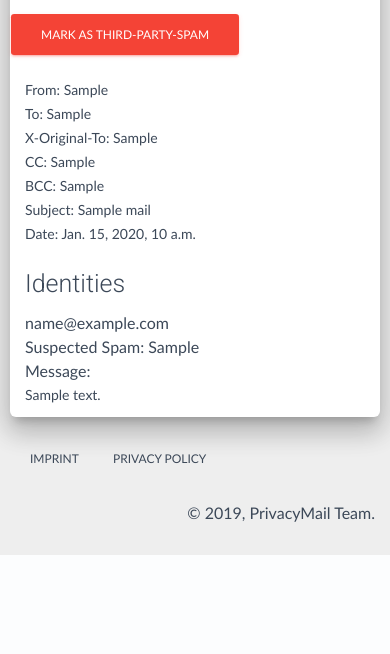
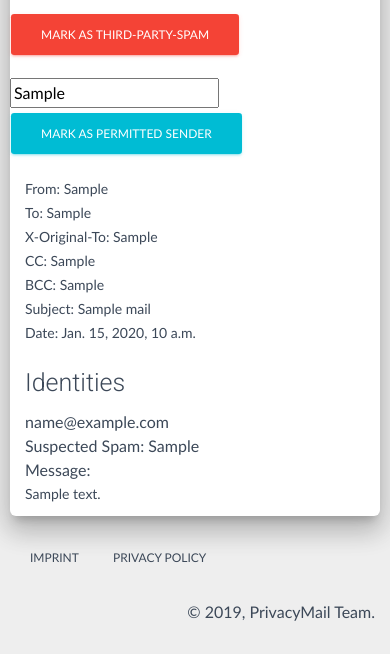
Before and after one commit to privacymail/PrivacyMail, a Django app: template privacymail/mailfetcher/templates/mailfetcher/mail.html in a window 390 px wide. Shown: the part 380-1034 px from the top of the page. Before the commit the page ends 935 px from the top, so only its background shows below. Run offline with Django 3.2, Linux system fonts and the light colour scheme; the template is opened without the code that fills it: most values are stand-ins (such as "Sample title", 1, 10 or a date in 2020); some libraries are stand-ins or nearby versions.

Commit message:
[MailView] Allow marking sender as permitted

```diff
--- a/privacymail/mailfetcher/templates/mailfetcher/mail.html
+++ b/privacymail/mailfetcher/templates/mailfetcher/mail.html
@@ -12,7 +12,7 @@ View eMail - PrivacyMail
     <div class="profile-content">
         <div class="container">
             <div class="row">
-                <div class="col-md-9">
+                <div class="col-md-12">
                     <div class="row">
                         <form action="." method="post">{% csrf_token %}
                             <input type="hidden" name="action" value="markRegistered">
@@ -21,6 +21,11 @@ View eMail - PrivacyMail
                         <form action="." method="post">{% csrf_token %}
                             <input type="hidden" name="action" value="markSpam">
                             <button type="submit" class="btn btn-danger">Mark as Third-Party-Spam</button>
+                        </form>
+                        <form action="." method="post">{% csrf_token %}
+                            <input type="hidden" name="action" value="markPermittedSender">
+                            <input type="text" name="payload" value="{{ mail.h_from }}">
+                            <button type="submit" class="btn btn-info">Mark as permitted sender</button>
                         </form>
                     </div>
                     <p>
--- a/privacymail/mailfetcher/views.py
+++ b/privacymail/mailfetcher/views.py
@@ -3,6 +3,7 @@ from django.contrib.admin.views.decorators import staff_member_required
 from django.views.generic import View
 from mailfetcher.models import Mail
 from django.shortcuts import get_object_or_404
+
 
 @staff_member_required
 def mailview(request, mail):
@@ -16,5 +17,10 @@ def mailview(request, mail):
             for ident in mail.identity.all():
                 ident.approved = True
                 ident.save()
+        elif request.POST['action'] == 'markPermittedSender':
+            for ident in mail.identity.all():
+                if request.POST['payload'] not in ident.service.permitted_senders:
+                    ident.service.permitted_senders.append(request.POST['payload'])
+                    ident.service.save()
 
     return render(request, 'mailfetcher/mail.html', {'mail': mail})
```
